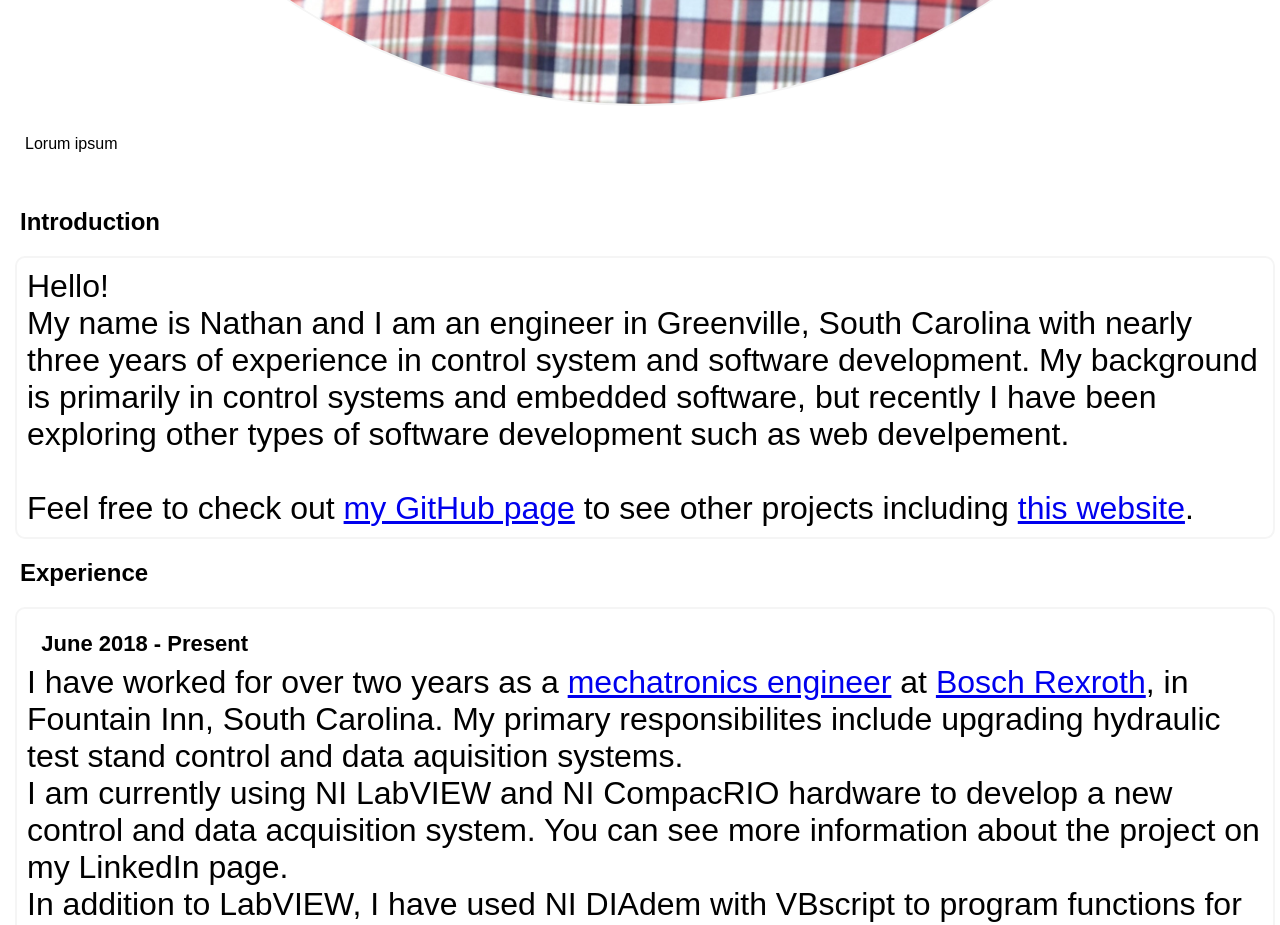
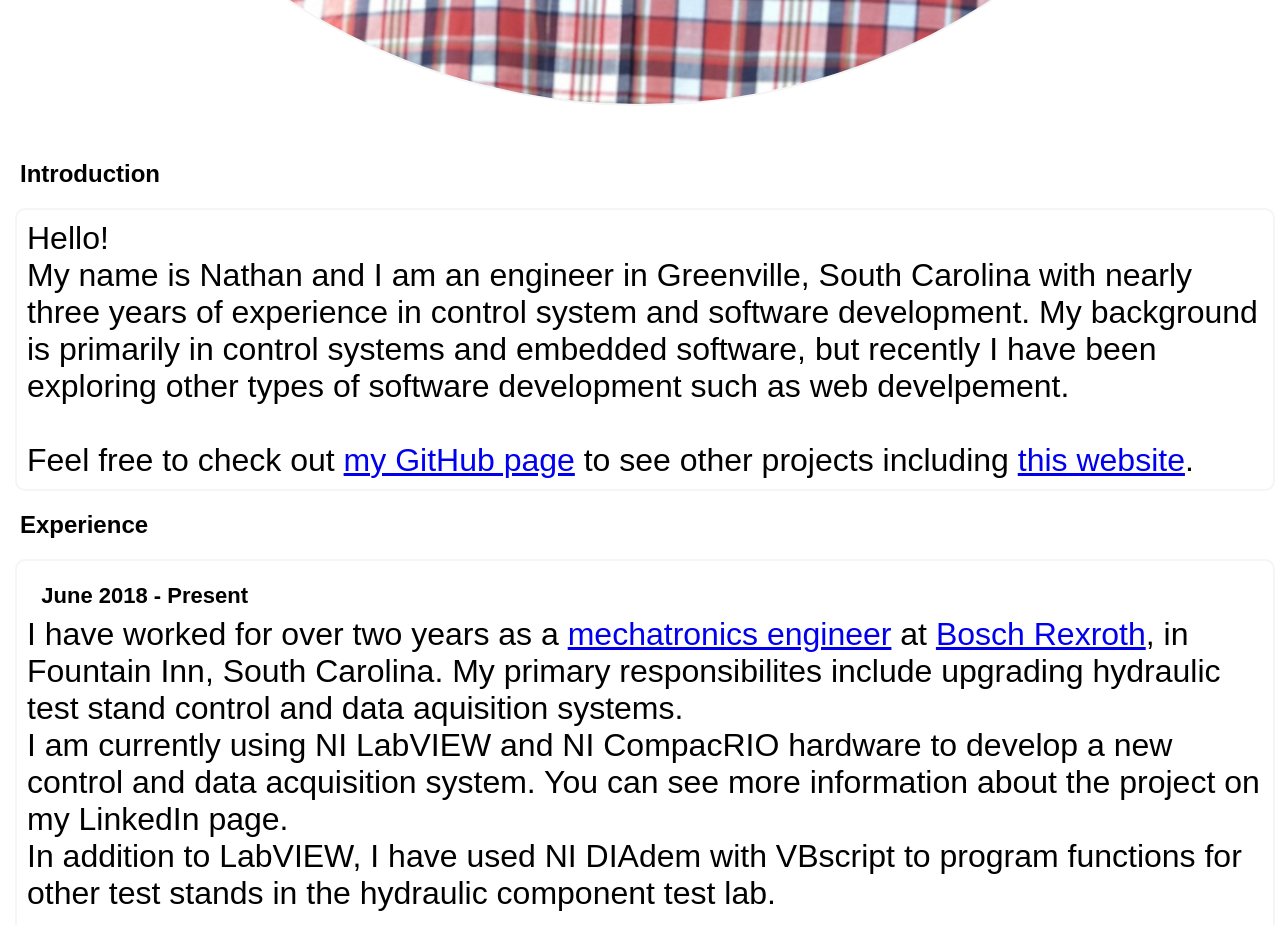
Before and after one commit to ndpage/personal-website, a website: page public/index.html in a window 1280 px wide. Shown: the part 1200-2125 px from the top of the page. Drawn offline with nearby package versions, Linux system fonts and the light colour scheme.

Commit message:
Remvoed lorum ipsum text

```diff
--- a/public/index.html
+++ b/public/index.html
@@ -36,11 +36,7 @@
                 <div class="profile-img-box">
                     <img src="/profile_cropped.jpg" class="profile-img" alt="Nathan Page's profile picture" title="Nathan's profile picture"/>
                 </div>
-                <div class="body-content-text">
-                    Lorum ipsum
-                </div>
             </div>
-
             <div class="body-main-content">
                 <h2 class="body-header-text">Introduction </h2>
                 <article class="body-content-text rounded-borders">
```
